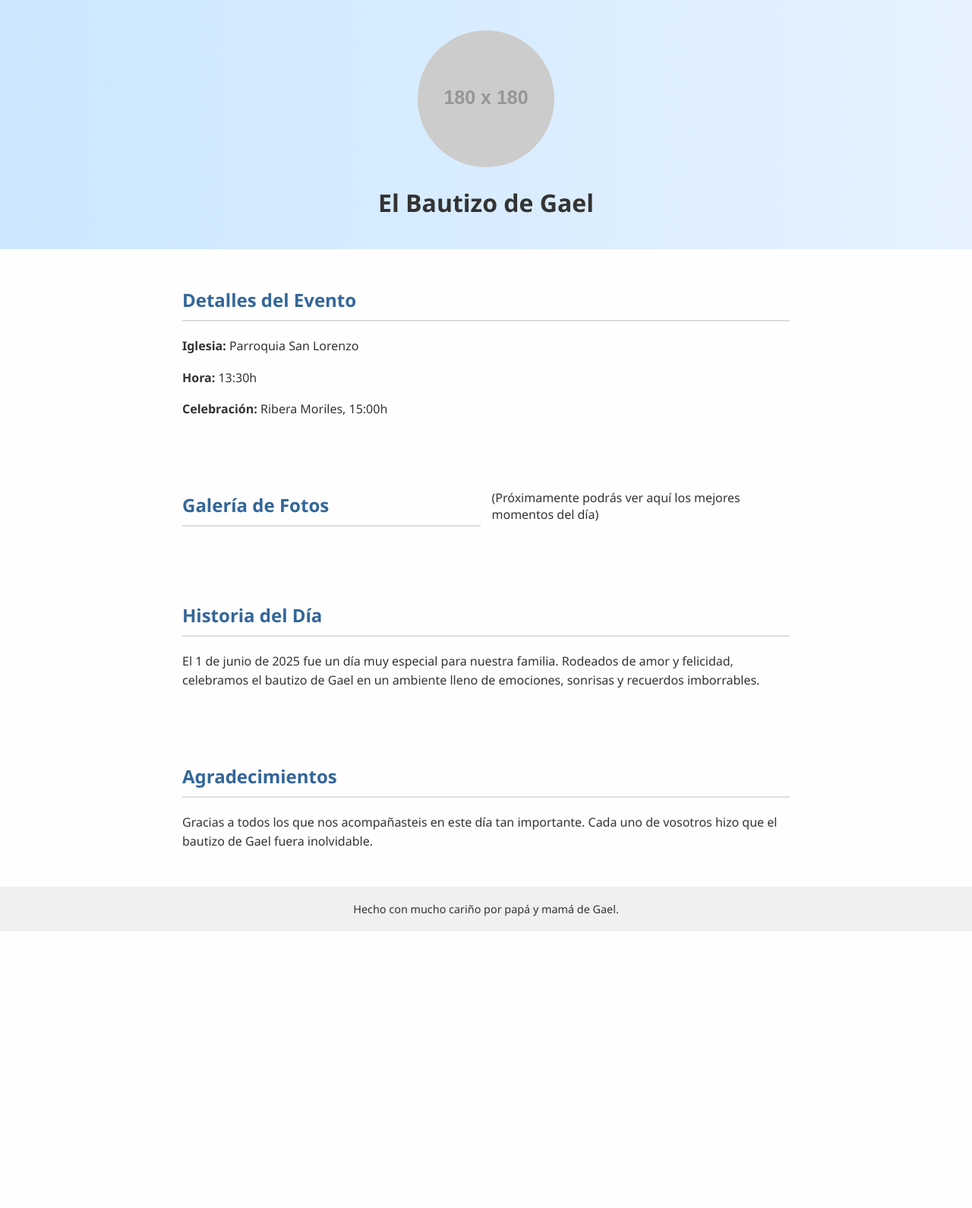
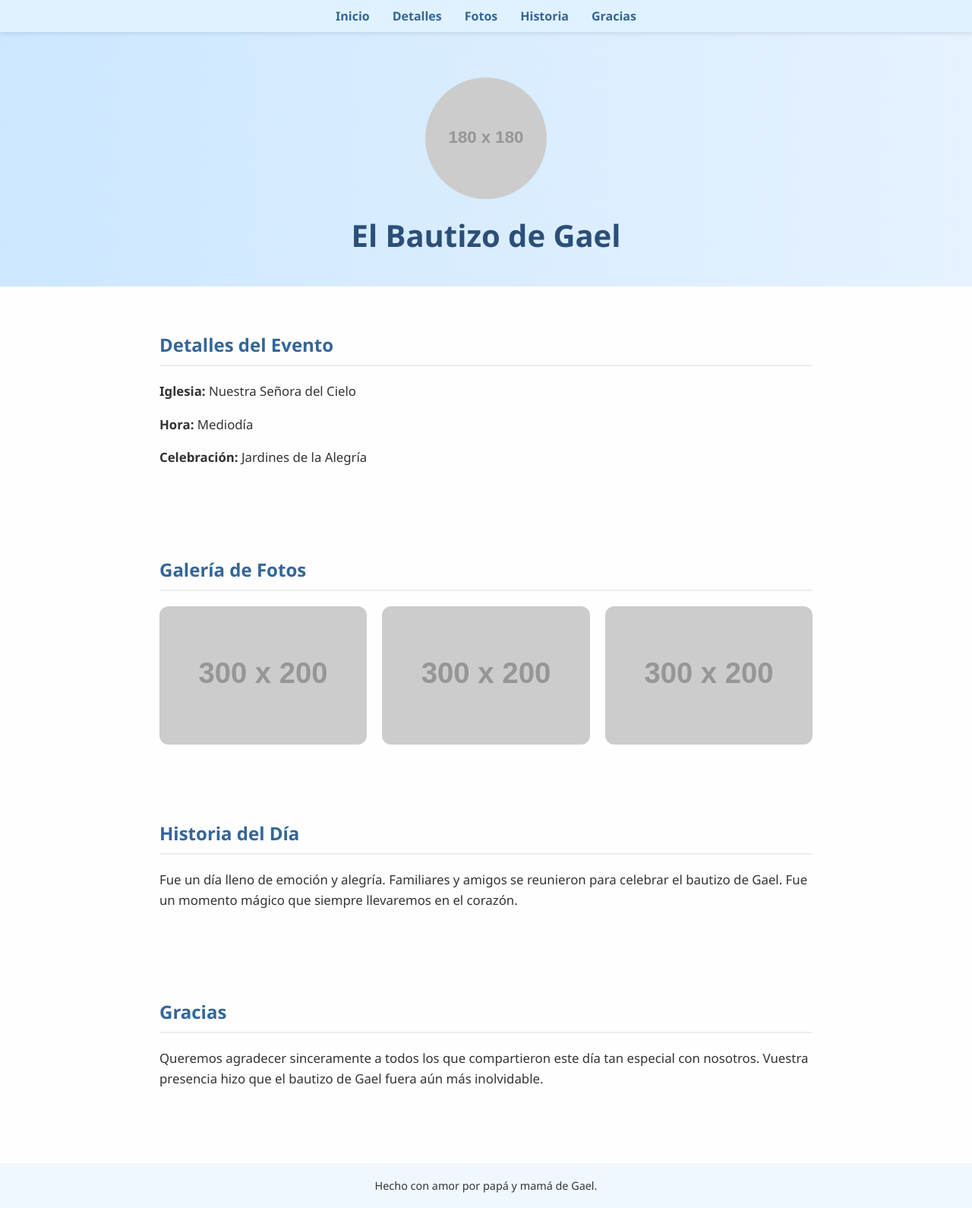
Before and after one commit to kikemoreno3/Bautizo, a plain HTML site: page index.html in a window 1280 px wide. Shown: the whole page at 76% size. Before the commit the page ends 1226 px from the top, so only its background shows below. Drawn offline with Linux system fonts and the light colour scheme; placeholder pictures from the web are drawn by us.

Commit message:
Update index.html

```diff
--- a/index.html
+++ b/index.html
@@ -4,77 +4,139 @@
   <meta name="viewport" content="width=device-width, initial-scale=1.0">
   <title>El Bautizo de Gael</title>
   <style>
+    * {
+      box-sizing: border-box;
+      scroll-behavior: smooth;
+    }
     body {
       margin: 0;
       font-family: 'Segoe UI', sans-serif;
       background-color: #fefefe;
       color: #333;
     }
+    nav {
+      position: sticky;
+      top: 0;
+      background: #e0f2ff;
+      padding: 10px 0;
+      display: flex;
+      justify-content: center;
+      gap: 30px;
+      box-shadow: 0 2px 6px rgba(0,0,0,0.1);
+      z-index: 1000;
+    }
+    nav a {
+      text-decoration: none;
+      color: #336699;
+      font-weight: bold;
+    }
+    nav a:hover {
+      text-decoration: underline;
+    }
     header {
       background: linear-gradient(to right, #cce7ff, #e6f2ff);
-      padding: 40px 20px;
       text-align: center;
+      padding: 60px 20px 40px;
     }
     header img {
-      max-width: 180px;
+      max-width: 160px;
       border-radius: 50%;
-      margin-bottom: 20px;
+      margin-bottom: 15px;
     }
     h1 {
       margin: 0;
-      font-size: 2em;
+      font-size: 2.5em;
+      color: #2b4f77;
     }
     section {
-      padding: 30px 20px;
-      max-width: 800px;
+      padding: 40px 20px;
+      max-width: 900px;
       margin: auto;
     }
     h2 {
-      border-bottom: 2px solid #ddd;
+      border-bottom: 2px solid #eee;
       padding-bottom: 10px;
       margin-bottom: 20px;
       color: #336699;
     }
-    .detalles p, .historia p, .agradecimientos p {
+    p {
       line-height: 1.6;
+      font-size: 1.05em;
     }
     .galeria {
       display: grid;
-      grid-template-columns: repeat(auto-fit, minmax(150px, 1fr));
-      gap: 15px;
+      grid-template-columns: repeat(auto-fit, minmax(200px, 1fr));
+      gap: 20px;
     }
     .galeria img {
       width: 100%;
-      border-radius: 10px;
+      border-radius: 12px;
+      transition: transform 0.3s;
+    }
+    .galeria img:hover {
+      transform: scale(1.05);
     }
     footer {
       text-align: center;
       padding: 20px;
+      background: #f0f8ff;
       font-size: 0.9em;
-      background-color: #f0f0f0;
+      margin-top: 40px;
+    }
+    .btn-top {
+      position: fixed;
+      bottom: 20px;
+      right: 20px;
+      background: #4da6ff;
+      color: white;
+      padding: 10px 15px;
+      border: none;
+      border-radius: 8px;
+      cursor: pointer;
+      font-weight: bold;
+      display: none;
+    }
+    .btn-top.show {
+      display: block;
     }
   </style>
 </head>
 <body>
-  <header>
+  <nav>
+    <a href="#inicio">Inicio</a>
+    <a href="#detalles">Detalles</a>
+    <a href="#fotos">Fotos</a>
+    <a href="#historia">Historia</a>
+    <a href="#gracias">Gracias</a>
+  </nav>  <header id="inicio">
     <img src="https://via.placeholder.com/180x180.png?text=Gael" alt="Foto de Gael">
     <h1>El Bautizo de Gael</h1>
-  </header>  <section class="detalles">
+  </header>  <section id="detalles">
     <h2>Detalles del Evento</h2>
-    <p><strong>Iglesia:</strong> Parroquia San Lorenzo</p>
-    <p><strong>Hora:</strong> 13:30h</p>
-    <p><strong>Celebración:</strong> Ribera Moriles, 15:00h</p>
-  </section>  <section class="galeria">
+    <p><strong>Iglesia:</strong> Nuestra Señora del Cielo</p>
+    <p><strong>Hora:</strong> Mediodía</p>
+    <p><strong>Celebración:</strong> Jardines de la Alegría</p>
+  </section>  <section id="fotos">
     <h2>Galería de Fotos</h2>
-    <p>(Próximamente podrás ver aquí los mejores momentos del día)</p>
-  </section>  <section class="historia">
+    <div class="galeria">
+      <img src="https://via.placeholder.com/300x200.png?text=Foto+1" alt="Foto 1">
+      <img src="https://via.placeholder.com/300x200.png?text=Foto+2" alt="Foto 2">
+      <img src="https://via.placeholder.com/300x200.png?text=Foto+3" alt="Foto 3">
+    </div>
+  </section>  <section id="historia">
     <h2>Historia del Día</h2>
-    <p>El 1 de junio de 2025 fue un día muy especial para nuestra familia. Rodeados de amor y felicidad, celebramos el bautizo de Gael en un ambiente lleno de emociones, sonrisas y recuerdos imborrables.</p>
-  </section>  <section class="agradecimientos">
-    <h2>Agradecimientos</h2>
-    <p>Gracias a todos los que nos acompañasteis en este día tan importante. Cada uno de vosotros hizo que el bautizo de Gael fuera inolvidable.</p>
+    <p>Fue un día lleno de emoción y alegría. Familiares y amigos se reunieron para celebrar el bautizo de Gael. Fue un momento mágico que siempre llevaremos en el corazón.</p>
+  </section>  <section id="gracias">
+    <h2>Gracias</h2>
+    <p>Queremos agradecer sinceramente a todos los que compartieron este día tan especial con nosotros. Vuestra presencia hizo que el bautizo de Gael fuera aún más inolvidable.</p>
   </section>  <footer>
-    Hecho con mucho cariño por papá y mamá de Gael.
-  </footer>
-</body>
+    Hecho con amor por papá y mamá de Gael.
+  </footer><button class="btn-top" onclick="window.scrollTo({top: 0, behavior: 'smooth'});">↑ Volver arriba</button>
+
+  <script>
+    const btn = document.querySelector('.btn-top');
+    window.addEventListener('scroll', () => {
+      btn.classList.toggle('show', window.scrollY > 300);
+    });
+  </script></body>
 </html>
```
